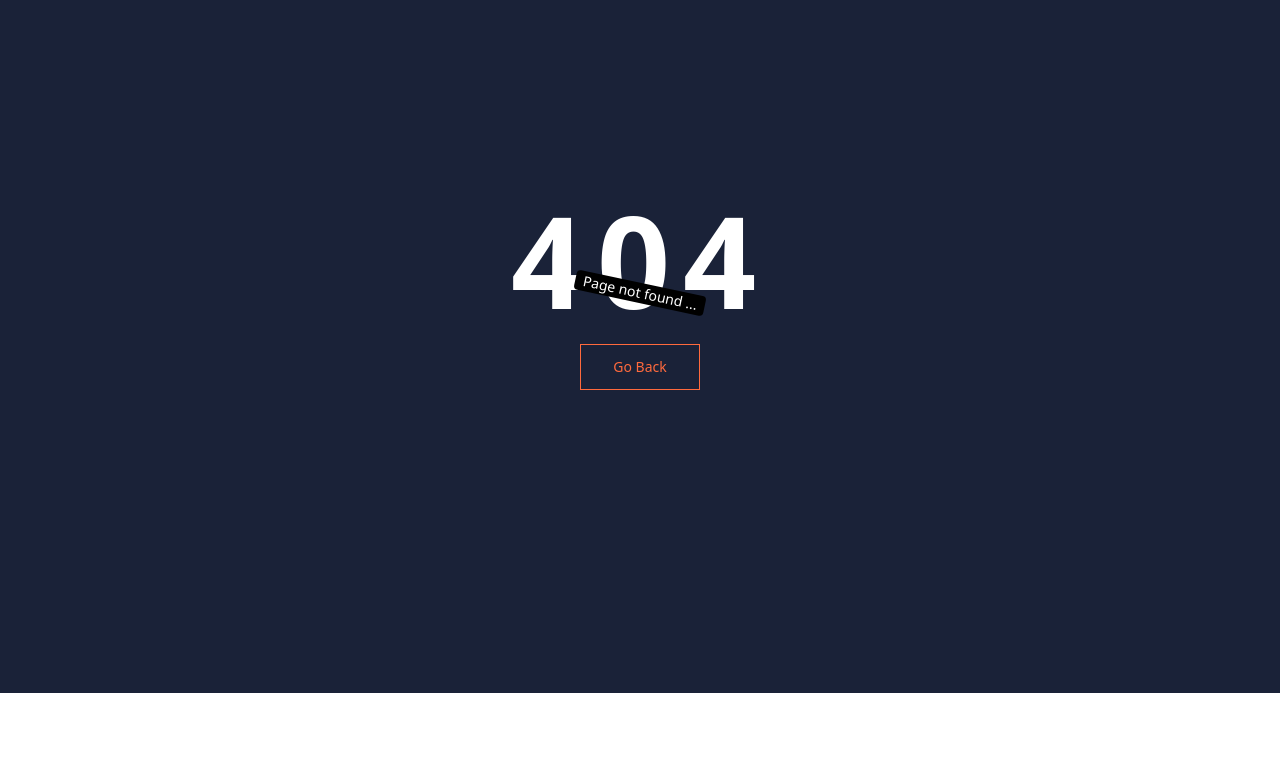
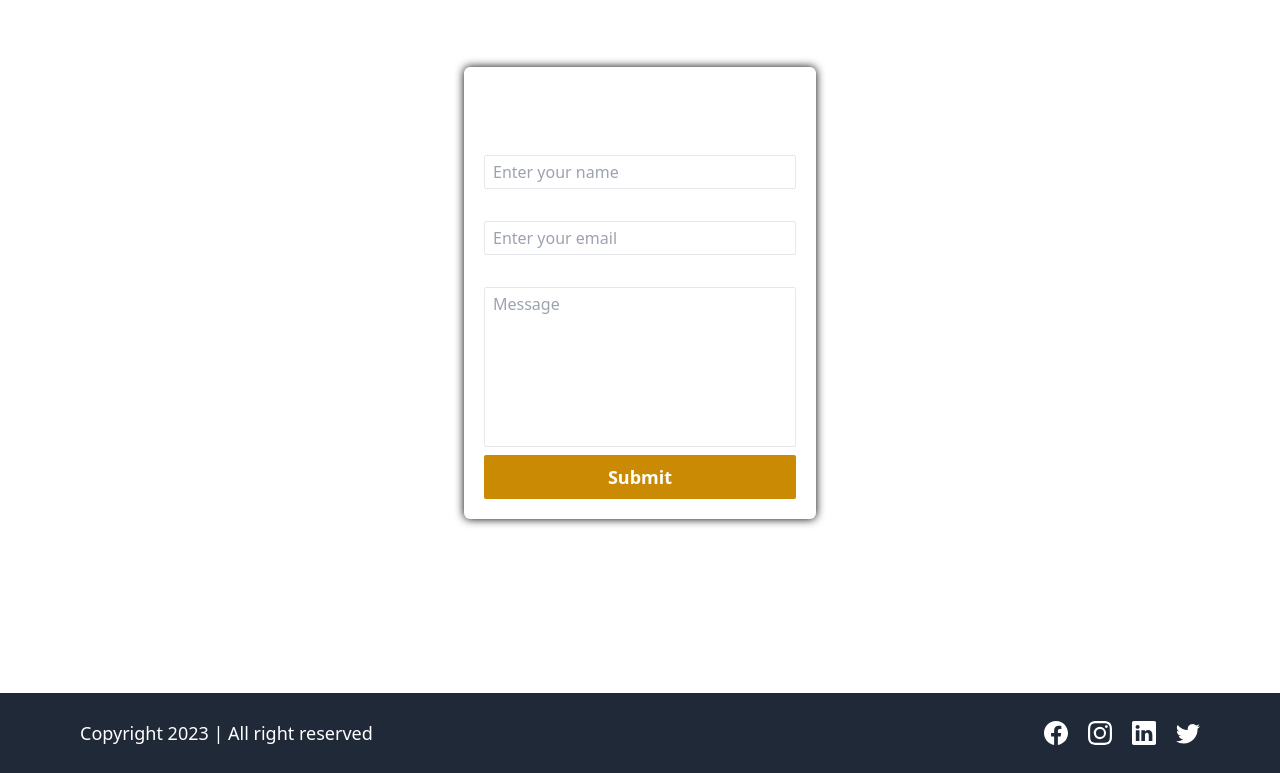
Before and after one commit to Nitishcoderr/lms-SkillVista, a React (Vite) app in the folder client/: page /contact in a window 1280 px wide. Before the commit this address had no page. Shown: the part 107-880 px from the top of the page. Before the commit the page ends 800 px from the top, so only its background shows below. Built offline with nearby package versions, Linux system fonts and the light colour scheme.

Commit message:
added contact page

```diff
--- a/client/src/App.jsx
+++ b/client/src/App.jsx
@@ -6,6 +6,7 @@
 import SignUp from './Pages/SignUp';
 import Login from './Pages/Login';
 import CourseList from './Pages/Course/CourseList';
+import Contact from './Pages/Contact';
 
 function App() {
   return (
@@ -16,6 +17,7 @@
         <Route exact path='/signup' element={<SignUp/>} />
         <Route exact path='/login' element={<Login/>} />
         <Route exact path='/courses' element={<CourseList/>} />
+        <Route exact path='/contact' element={<Contact/>} />
         <Route  path='*' element={<NotFound/>} />
       </Routes>
     </>
--- /dev/null
+++ b/client/src/Helpers/regexMatcher.js
@@ -0,0 +1,6 @@
+export function isEmail(string){
+    return string.match(/^(([^<>()[\]\\.,;:\s@"]+(\.[^<>()[\]\\.,;:\s@"]+)*)|.(".+"))@((\[[0-9]{1,3}\.[0-9]{1,3}\.[0-9]{1,3}\.[0-9]{1,3}\])|(([a-zA-Z\-0-9]+\.)+[a-zA-Z]{2,}))$/)
+}
+export function isValidPassword(string){
+    return string.match(/^(?=.*[0-9])(?=.*[!@#$%^&*])[a-zA-Z0-9!@#$%^&*]{6,16}$/)
+}
--- /dev/null
+++ b/client/src/Pages/Contact.jsx
@@ -0,0 +1,123 @@
+import React, { useState } from 'react';
+import HomeLayout from '../Layouts/HomeLayout';
+import toast from 'react-hot-toast';
+import { isEmail, isValidPassword } from '../Helpers/regexMatcher';
+import axiosInstance from '../Helpers/axiosInstance';
+
+const Contact = () => {
+  const [userInput, setUserInput] = useState({
+    name: '',
+    email: '',
+    message: '',
+  });
+
+  function handleInputChange(e) {
+    const { name, value } = e.target;
+    setUserInput({
+      ...userInput,
+      [name]: value,
+    });
+  }
+
+  async function onFormSubmit(e) {
+    e.preventDefault();
+    if (!userInput.name || !userInput.email || !userInput.message) {
+      toast.error('All fields are mandatory');
+      return;
+    }
+    // checking valid email
+    if (!isEmail(userInput.email)) {
+      toast.error('Invalid email');
+      return;
+    }
+
+    try {
+      const response = axiosInstance.post('/contact', userInput);
+      toast.promise(response, {
+        loading: 'Submiting your message',
+        success: 'Form submitted successfully',
+        error: 'Failed to submit the form',
+      });
+      const contactResponse = await response;
+      if (contactResponse?.data?.success) {
+        setUserInput({
+          name: '',
+          email: '',
+          message: '',
+        });
+      }
+    } catch (error) {
+        toast.error("Operation failed...")
+    }
+  }
+
+  return (
+    <HomeLayout>
+      <div className="flex items-center justify-center h-[100vh]">
+        <form
+          onSubmit={onFormSubmit}
+          noValidate
+          className="flex flex-col items-center justify-center gap2 p-5 rounded-md text-white shadow-[0_0_10px_black] w-[22rem]">
+          <h1 className="text-3xl font-semibold">Contact form</h1>
+
+          <div className="flex flex-col w-full gap-1">
+            <label
+              htmlFor="name"
+              className="text-xl font-semibold">
+              Name
+            </label>
+            <input
+              type="text"
+              className="bg-transparent border px-2 py-1 rounded-sm"
+              id="name"
+              name="name"
+              placeholder="Enter your name"
+              onChange={handleInputChange}
+              value={userInput.name}
+            />
+          </div>
+
+          <div className="flex flex-col w-full gap-1">
+            <label
+              htmlFor="email"
+              className="text-xl font-semibold">
+              Email
+            </label>
+            <input
+              type="email"
+              className="bg-transparent border px-2 py-1 rounded-sm"
+              id="email"
+              name="email"
+              placeholder="Enter your email"
+              onChange={handleInputChange}
+              value={userInput.email}
+            />
+          </div>
+
+          <div className="flex flex-col w-full gap-1">
+            <label
+              htmlFor="message"
+              className="text-xl font-semibold">
+              Message
+            </label>
+            <textarea
+              className="bg-transparent border px-2 py-1 rounded-sm resize-none  h-40"
+              id="message"
+              name="message"
+              placeholder="Message"
+              onChange={handleInputChange}
+              value={userInput.message}
+            />
+          </div>
+          <button
+            type="submit"
+            className="w-full bg-yellow-600 hover:bg-yellow-500 transition-all ease-in-out duration-300 rounded-sm mt-2 py-2 font-semibold text-lg cursor-pointer">
+            Submit
+          </button>
+        </form>
+      </div>
+    </HomeLayout>
+  );
+};
+
+export default Contact;
--- a/client/src/Pages/SignUp.jsx
+++ b/client/src/Pages/SignUp.jsx
@@ -5,6 +5,7 @@
 import { useDispatch } from 'react-redux';
 import { toast } from 'react-hot-toast';
 import { createAccount } from '../Redux/Slices/AuthSlice';
+import { isEmail, isValidPassword } from '../Helpers/regexMatcher';
 
 const SignUp = () => {
   const dispatch = useDispatch();
@@ -56,16 +57,12 @@
       return;
     }
     // checking valid email
-    if (
-      !signupData.email.match(
-        /^(([^<>()[\]\\.,;:\s@"]+(\.[^<>()[\]\\.,;:\s@"]+)*)|.(".+"))@((\[[0-9]{1,3}\.[0-9]{1,3}\.[0-9]{1,3}\.[0-9]{1,3}\])|(([a-zA-Z\-0-9]+\.)+[a-zA-Z]{2,}))$/
-      )
-    ) {
+    if (!isEmail (signupData.email)) {
       toast.error('Invalid email id');
       return;
     }
     // Checking password validation
-    if (!signupData.password.match(/^(?=.*[0-9])(?=.*[!@#$%^&*])[a-zA-Z0-9!@#$%^&*]{6,16}$/)) {
+    if  (!isValidPassword(signupData.password)) {
       toast.error('Password should contain atleast one number and one special character');
       return;
     }
```
Also changed, not shown: 1 other file (tests, documents, lock files or other folders).
